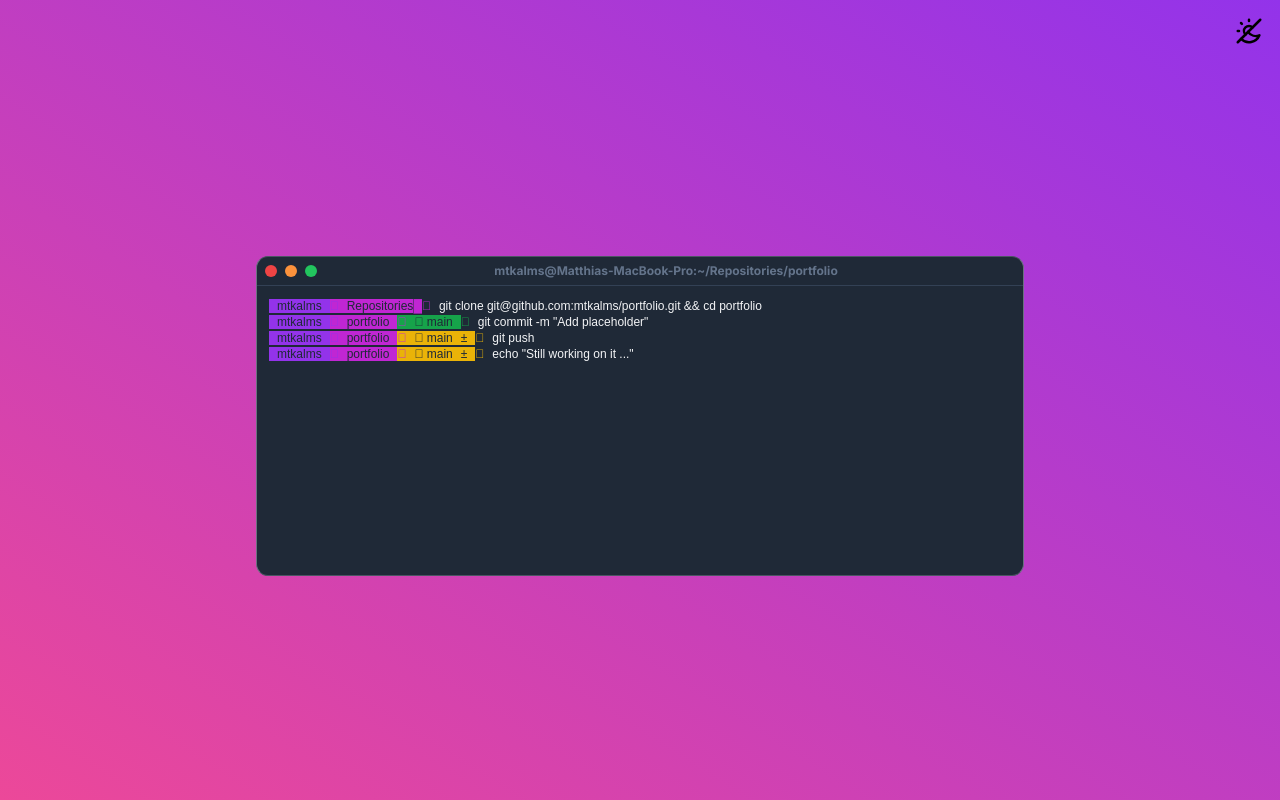
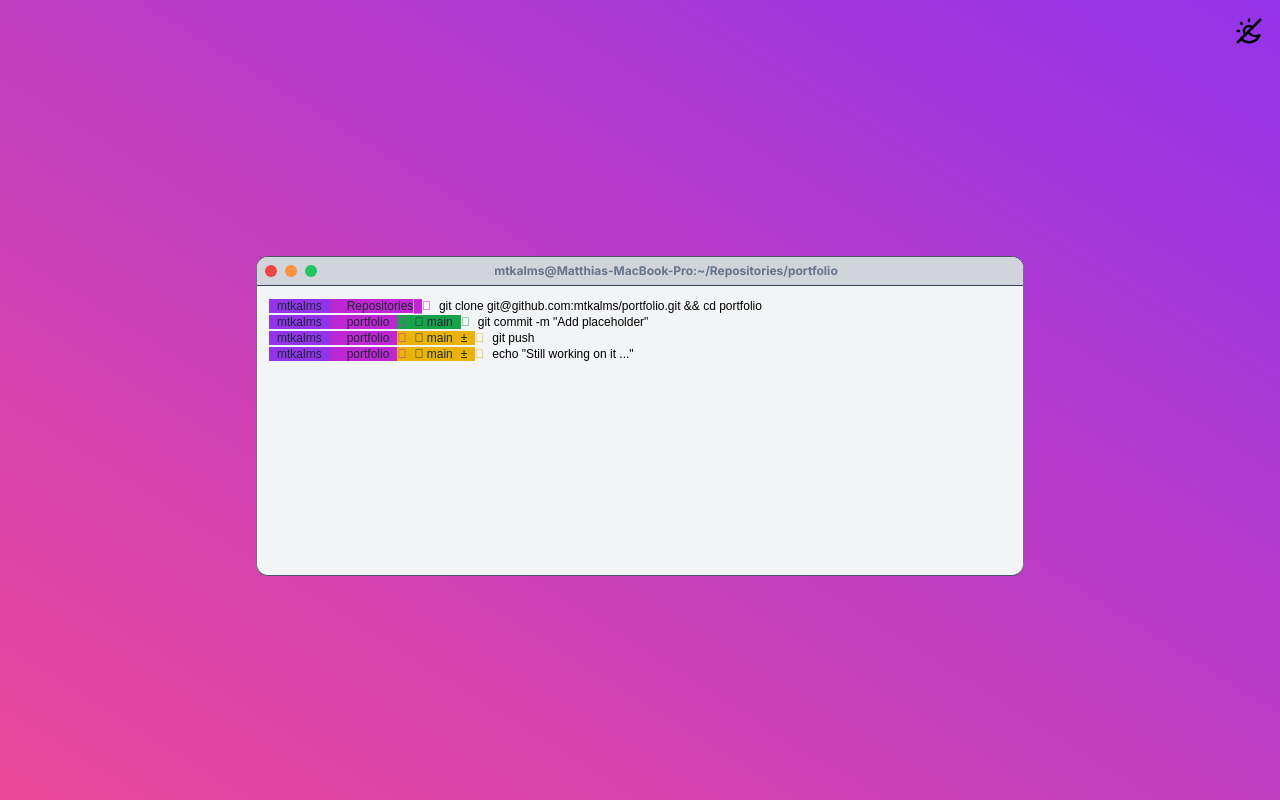
Before and after one commit to mtkalms/portfolio, a Next.js app: page / in a window 1280 px wide. Built offline with nearby package versions, Linux system fonts and the light colour scheme; a web font is replaced by a local one.

Commit message:
Add themes to Terminal

```diff
--- a/components/Terminal.module.css
+++ b/components/Terminal.css
@@ -1,17 +1,27 @@
-.path {
-  color: #1f2937;
 
-  & > .step {
+.terminal-path {
+  --step-text: #1f2937;
+  --step-background: #f3f4f6;
+}
+
+html.dark .terminal-path {
+  --step-background: #1f2937;
+}
+
+.terminal-path {
+  color: var(--step-text);
+
+  & > .terminal-path-step {
     &:not(:last-child) {
       padding-right: 0.5rem;
     }
 
     &:first-child {
       padding-left: 0.5rem;
-      background: #9333ea;;
+      background: #9333ea;
       &:last-child::after {
         color: #9333ea;
-        background: #1f2937;
+        background: var(--step-background);
       }
     }
 
@@ -32,7 +42,7 @@
       }
       &:last-child::after {
         color: #c026d3;
-        background: #1f2937;
+        background: var(--step-background);
       }
     }
 
@@ -44,7 +54,7 @@
       }
       &:last-child::after {
         color: #2563eb;
-        background: #1f2937;
+        background: var(--step-background);
       }
     }
 
@@ -56,13 +66,13 @@
       }
       &:last-child::after {
         color: #0891b2;
-        background: #1f2937;
+        background: var(--step-background);
       }
     }
   }
 
-  &.branch {
-    & > .step:last-child {
+  &.terminal-path-branch {
+    & > .terminal-path-step:last-child {
       padding-right: 0.5rem;
       background: #16a34a;
       &::before {
@@ -74,12 +84,12 @@
       }
     }
 
-    &.dirty > .step:last-child {
+    &.dirty > .terminal-path-step:last-child {
       background: #eab308;
 
       &::after {
         padding-left: 0.5rem;
-        color: #1f2937;
+        color: var(--step-text);
         background: #eab308;
         content: "±";
       }
@@ -93,13 +103,13 @@
 
     &::after {
       color: #16a34a;
-      background: #1f2937;
+      background: var(--step-background);
       content: "";
     }
 
     &.dirty::after {
       color: #eab308;
-      background: #1f2937;
+      background: var(--step-background);
       content: "";
     }
   }
--- a/components/Terminal.tsx
+++ b/components/Terminal.tsx
@@ -1,5 +1,5 @@
 import localFont from 'next/font/local'
-import styles from './Terminal.module.css'
+import './Terminal.css'
 
 const semiBold = localFont({src: './../fonts/FiraCode/SemiBold.ttf', display: 'swap'})
 
@@ -17,8 +17,8 @@ interface TerminalProps {
 }
 
 function Terminal({title, lines, className}: TerminalProps) {
-  return <div className={`text-gray-100 text-sm bg-gray-800 border-x-gray-500 border-y-gray-600 border rounded-xl overflow-hidden ${className}`}>
-    <div className="top p-2 border-b border-b-slate-700 flex align-middle">
+  return <div className={`dark:text-gray-100 text-sm bg-gray-100 dark:bg-gray-800 border-x-gray-500 border-y-gray-600 border rounded-xl overflow-hidden ${className}`}>
+    <div className="top p-2 border-b bg-gray-300 dark:bg-gray-800 border-b-slate-700 flex align-middle">
       <div className="flex gap-2">
         <div className="h-3 w-3 bg-red-500 rounded-full"/>
         <div className="h-3 w-3 bg-orange-400 rounded-full"/>
@@ -30,15 +30,15 @@ function Terminal({title, lines, className}: TerminalProps) {
     </div>
     <div className={`p-3 text-xs ${semiBold.className}`}>
       {lines?.map((line, idxLine) =>
-        <div className={`w-full ${styles.line}`} key={`line${idxLine}`}>
-          <span className={[styles.path, line.status && styles[line.status], line.branch && styles.branch].join(' ')}>
+        <div className={"w-full"} key={`line${idxLine}`}>
+          <span className={["terminal-path", line.status && line.status, line.branch && "terminal-path-branch"].join(' ')}>
             {line.path.map((step, idxStep) =>
               <span key={`line${idxLine}-step${idxStep}`}
-                className={styles.step}>
+                className="terminal-path-step">
                 {step}
               </span>
             )}
-            {line.branch && <span className={styles.step}> {line.branch}</span>}
+            {line.branch && <span className="terminal-path-step"> {line.branch}</span>}
           </span><wbr/>
           <span className="px-2">{line.content}</span>
         </div>
```
